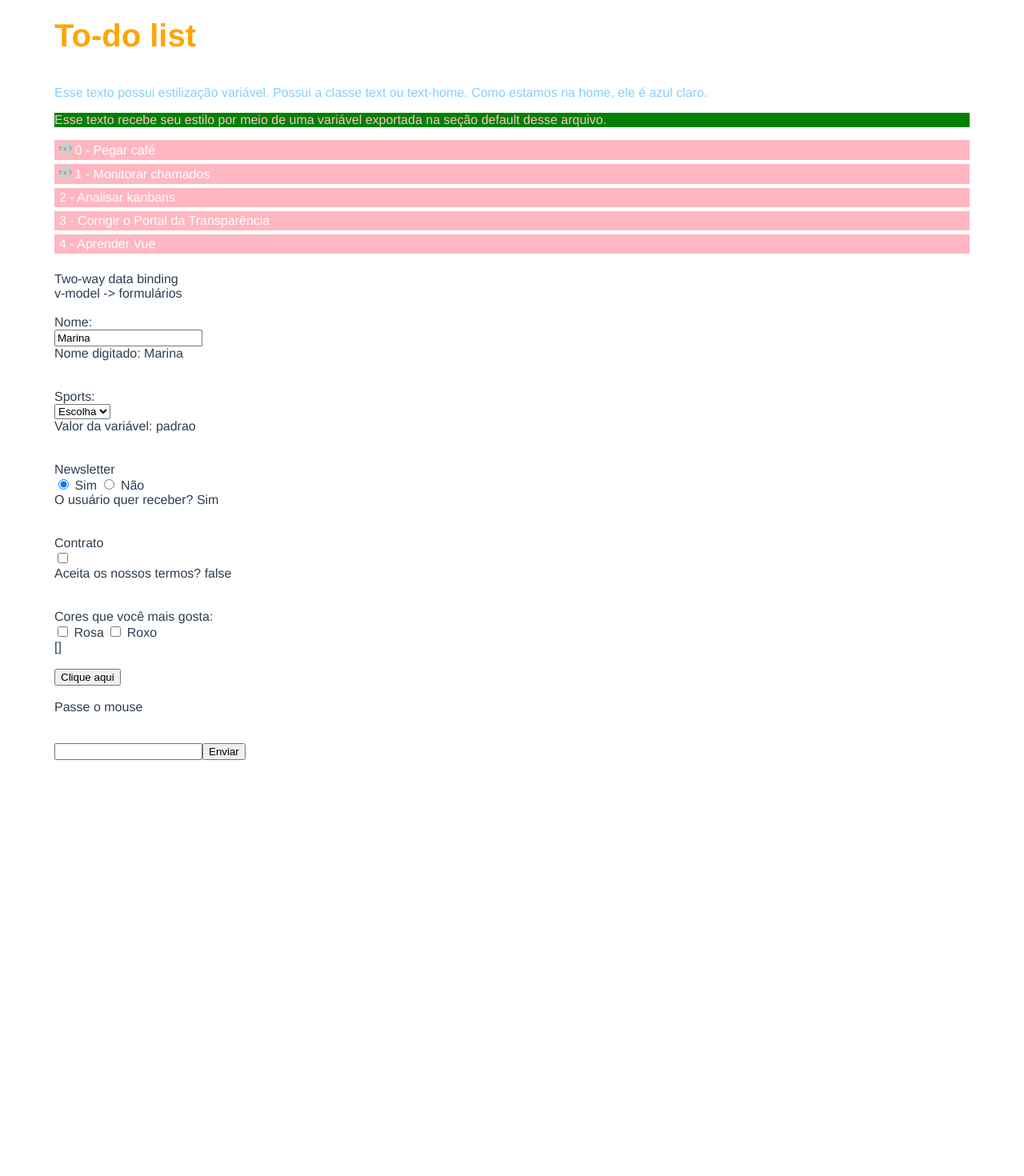
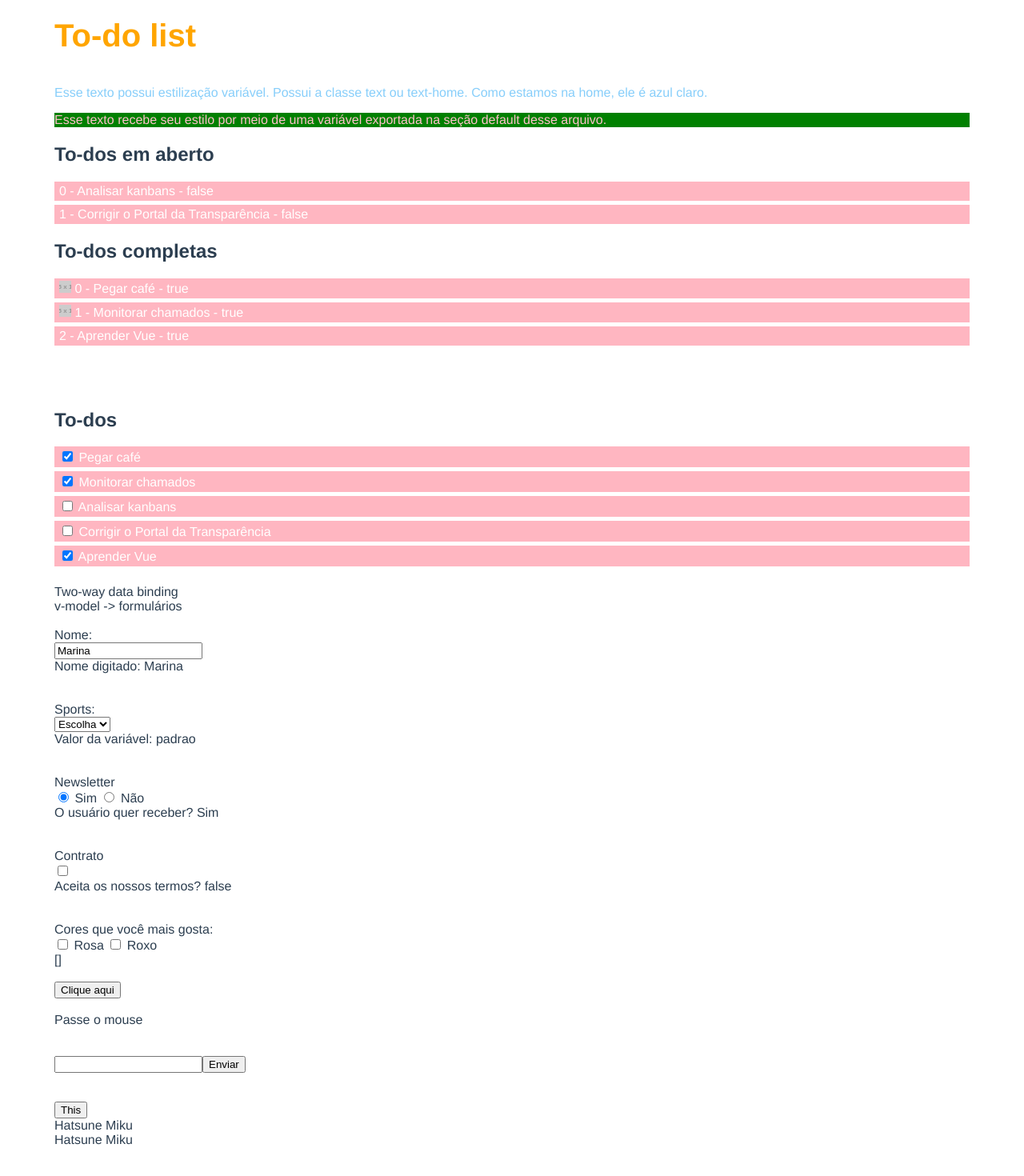
Before and after one commit to Marinakrae/To-do-list-Vue, a Vue app: page / in a window 1280 px wide. Shown: the part 112-1582 px from the top of the page at 80% size. Before the commit the page ends 1122 px from the top, so only its background shows below. Built offline with nearby package versions, Linux system fonts and the light colour scheme.

Commit message:
propriedades computadas

```diff
--- a/src/App.vue
+++ b/src/App.vue
@@ -28,10 +28,11 @@
     Esse texto recebe seu estilo por meio de uma variável exportada na seção default desse arquivo.
   </p>
 
+  <h2>To-dos em aberto</h2>
   <!--O v-bind torna o atributo dinâmico, diz que seu valor é uma variável-->
   <!--v-bind: pode ser substituído por : apenas-->
   <div
-      v-for="(obj, index) in todos"
+      v-for="(obj, index) in uncompletedTodos"
       :key="obj.id"
       class="todos-item"
   >
@@ -40,7 +41,35 @@
         v-bind:src="obj.imgSrc"
       >
       <!-- essa variável corresponde ao objeto da posição atual do loop-->
-      {{index}} - {{ obj.title}}
+      {{index}} - {{obj.title}} - <span>{{obj.completed}}</span>
+  </div>
+
+  <h2>To-dos completas</h2>
+  <div
+      v-for="(obj, index) in completedTodos"
+      :key="obj.id"
+      class="todos-item"
+  >
+      <img
+        v-if="obj.imgSrc"
+        v-bind:src="obj.imgSrc"
+      >
+      {{index}} - {{obj.title}} - <span>{{obj.completed}}</span>
+  </div>
+
+  <br><br><br>
+
+  <h2>To-dos</h2>
+  <div
+      v-for="todo in todos"
+      :key="todo.id"
+      class="todos-item"
+  >
+      <input
+        v-model="todo.completed"
+        type="checkbox"
+      >
+      {{ todo.title }}
   </div>
 
   <!-- diretiva v-model (two way significa que o sistema e o usuário editam o valor)-->
@@ -153,6 +182,16 @@
         Enviar
       </button>
     </form>
+    <br><br>
+    <div>
+      <button @click="onClick">This</button>
+      <br>
+      {{user.first_name}} {{user.last_name}}
+      <br>
+      <!--Propriedade computada-->
+      {{fullName}}
+    </div>
+
 
   </div>
 
@@ -194,7 +233,7 @@ export default {
                         "userId": 1,
                         "id": 2,
                         "title": "Monitorar chamados",
-                        "completed": false,
+                        "completed": true,
                         "imgSrc": 'https://via.placeholder.com/15'
                     },
                     {
@@ -207,20 +246,39 @@ export default {
                         "userId": 1,
                         "id": 4,
                         "title": "Corrigir o Portal da Transparência",
-                        "completed": true
+                        "completed": false
                     },
                     {
                         "userId": 1,
                         "id": 5,
                         "title": "Aprender Vue",
-                        "completed": false
+                        "completed": true
                     }
-                ]
+              ],
+      user: {
+        first_name: 'Hatsune',
+        last_name: 'Miku',
+      }
     }
+  },
+  computed: {
+    //essa camada possui funções que são tratadas como propriedades normais
+    fullName(){
+      //acessa-se as propriedades com o this.
+      return `${this.user.first_name} ${this.user.last_name}`
+    },
+    //filtro para retornar apenas os itens não completos
+    uncompletedTodos(){
+      return this.todos.filter(todo => !todo.completed);
+    },
+    completedTodos(){
+      return this.todos.filter(todo => todo.completed);
+    },
   },
   methods: {
     onClick($evento) {
       console.log('click', $evento);
+      console.log(this.user);
     },
     onMouseOver($evento) {
       console.log("mouse over", $evento);
--- a/src/main.js
+++ b/src/main.js
@@ -1,4 +1,4 @@
 import { createApp } from 'vue'
 import App from './App.vue'
 
-createApp(App).mount('#app')
+window.app = createApp(App).mount('#app')
```
